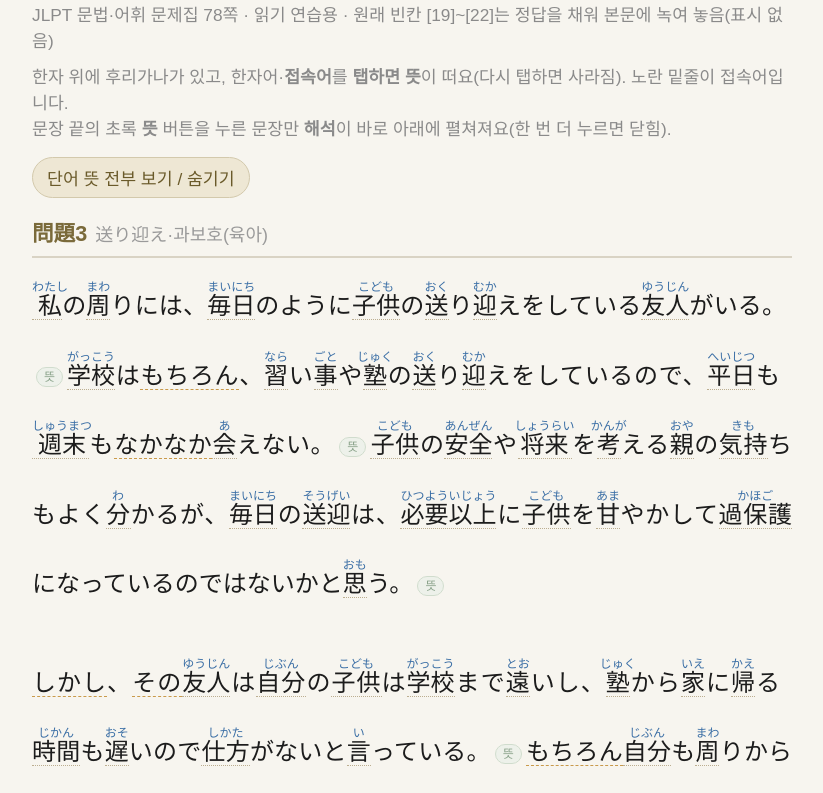
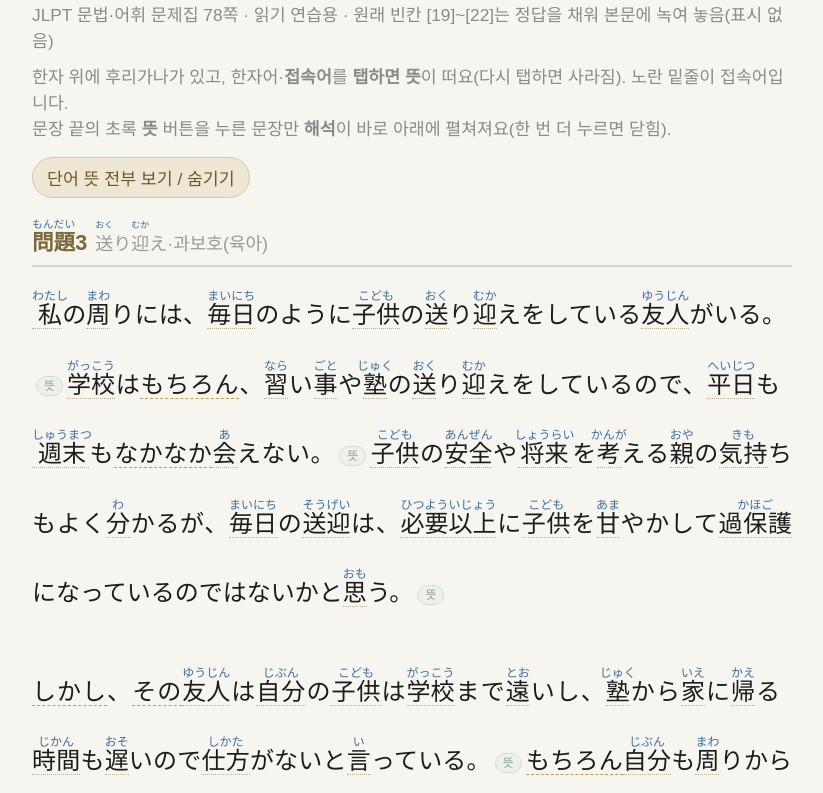
Before and after one commit to soopil-kim/japanese-study, a plain HTML site: page 독해지문_問題3_후리가나.html in a window 1280 px wide. Shown: the part 115-908 px from the top of the page, without its empty margins (228-1051 px from the left). Drawn offline with Linux system fonts and the light colour scheme.

Commit message:
후리가나판 제목·머리말 한자에도 루비 — 페이지 전체 루비 없는 한자 0
reader.js: 후리가나판에서 지문 제목(問題3 등)도 사전 읽기로 루비를 얹는다
(탭 사전 없이 루비만). 원문판은 그대로. 페이지 머리말·안내문의 問題에도
루비. 2회 問題3 사전에 問題 추가. 캐시버스터 ?v=20261013.

Co-Authored-By: Claude Opus 5.5 <noreply@anthropic.com>

```diff
--- a/data_2회_問題3.js
+++ b/data_2회_問題3.js
@@ -140,5 +140,7 @@ const DICT = {
  "通":["かよ","다니다"],
  "道":["みち","길"],
  "歩":["ある","걷다"],
- "なかなか":[null,"좀처럼(뒤에 부정)"]
+ "なかなか":[null,"좀처럼(뒤에 부정)"],
+ /* 2026-10-13 제목 후리가나 */
+ "問題":["もんだい","문제"]
 };
--- a/reader.js
+++ b/reader.js
@@ -79,9 +79,25 @@ function markup(s){
   return out;
 }
 
+/* 지문 제목(問題3 등)에도 후리가나 — 후리가나판에서만, 탭 사전 없이 루비만 얹는다 (2026-10-13 지시 "한자위에는 다 붙어야지") */
+function furiOnly(s){
+  if(!SHOW_FURI) return esc(s);
+  let out="",i=0;
+  while(i<s.length){
+    let hit=null;
+    for(let L=Math.min(MAXLEN,s.length-i);L>=1;L--){
+      const sub=s.substr(i,L);
+      if(Object.prototype.hasOwnProperty.call(DICT,sub)){hit=sub;break;}
+    }
+    if(hit){ const r=DICT[hit][0]; out+=r?rubyHtml(hit,r):esc(hit); i+=hit.length; }
+    else{ out+=esc(s[i]); i++; }
+  }
+  return out;
+}
+
 const out = document.getElementById("out");
 out.innerHTML = TEXTS.map(t=>
-  `<div class="lesson"><div class="lh">${esc(t.id)}<small>${esc(t.title)}</small></div>`+
+  `<div class="lesson"><div class="lh">${furiOnly(t.id)}<small>${furiOnly(t.title)}</small></div>`+
   t.paras.map(sents=>
     `<div class="jp">`+
     sents.map(([jp,ko])=>
--- a/독해지문_問題3_후리가나.html
+++ b/독해지문_問題3_후리가나.html
@@ -14,7 +14,7 @@
 </head>
 <body>
 <div class="wrap">
-  <h1>독해 지문 2회 · 問題3 <span style="font-weight:400;color:#999">(후리가나)</span></h1>
+  <h1>독해 지문 2회 · <ruby>問<rt>もん</rt></ruby><ruby>題<rt>だい</rt></ruby>3 <span style="font-weight:400;color:#999">(후리가나)</span></h1>
   <div class="sub">JLPT 문법·어휘 문제집 78쪽 · 읽기 연습용 · 원래 빈칸 [19]~[22]는 정답을 채워 본문에 녹여 놓음(표시 없음)</div>
   <div class="hint">한자 위에 후리가나가 있고, 한자어·<b>접속어</b>를 <b>탭하면 뜻</b>이 떠요(다시 탭하면 사라짐). 노란 밑줄이 접속어입니다.<br>
     문장 끝의 초록 <b>뜻</b> 버튼을 누른 문장만 <b>해석</b>이 바로 아래에 펼쳐져요(한 번 더 누르면 닫힘).</div>
@@ -28,7 +28,7 @@
 </div>
 
 <script>window.SHOW_FURI=true;</script>
-<script src="data_2회_問題3.js?v=20260906"></script>
-<script src="reader.js?v=20260906"></script>
+<script src="data_2회_問題3.js?v=20261013"></script>
+<script src="reader.js?v=20261013"></script>
 </body>
 </html>
```
Also changed, not shown: 독해지문_2회_問題4-7.html (+1 -1 lines), 독해지문_2회_問題4-7_후리가나.html (+2 -2 lines), 독해지문_3회.html (+1 -1 lines), 독해지문_3회_후리가나.html (+3 -3 lines), 독해지문_問題3.html (+2 -2 lines).
